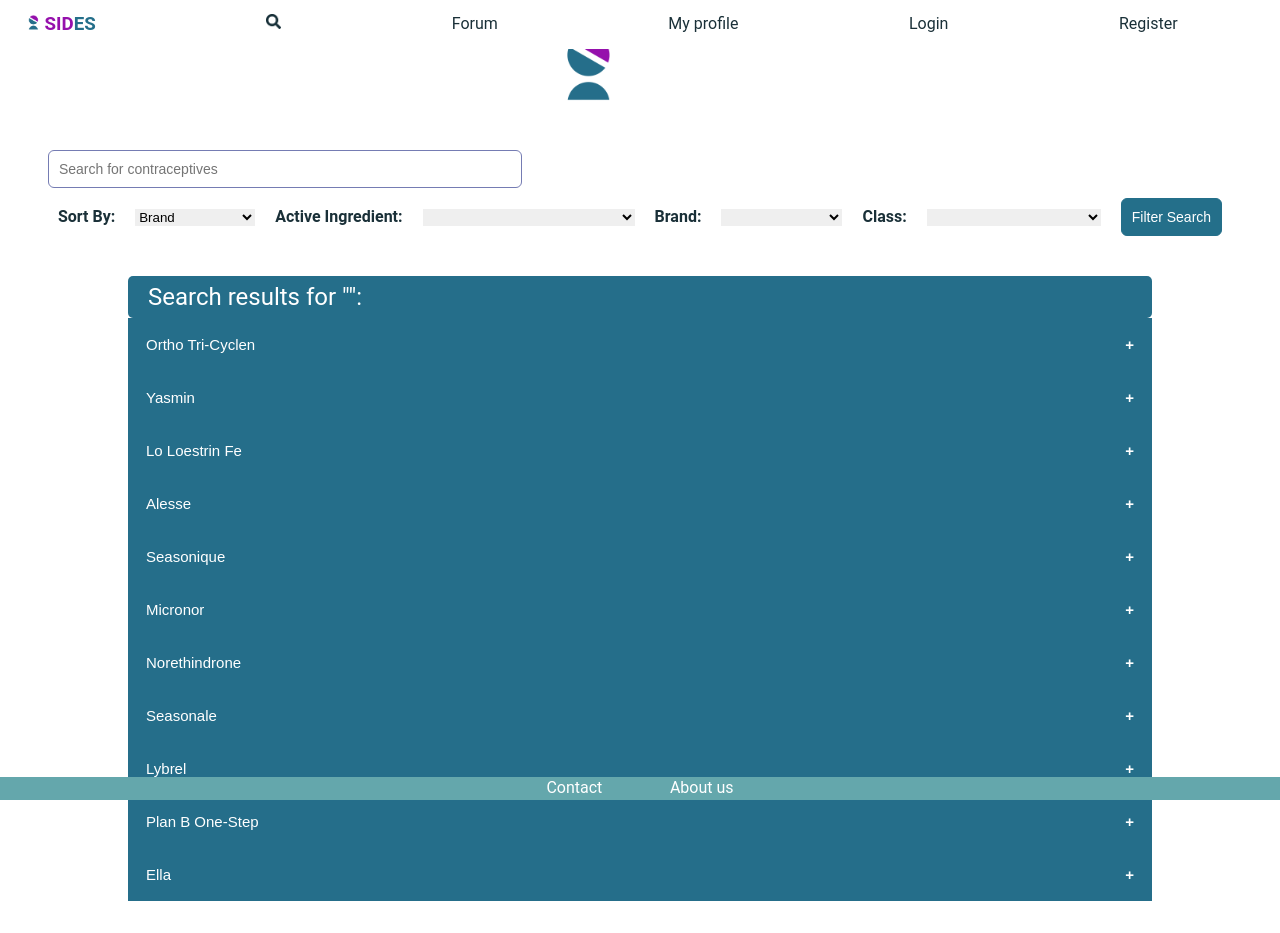
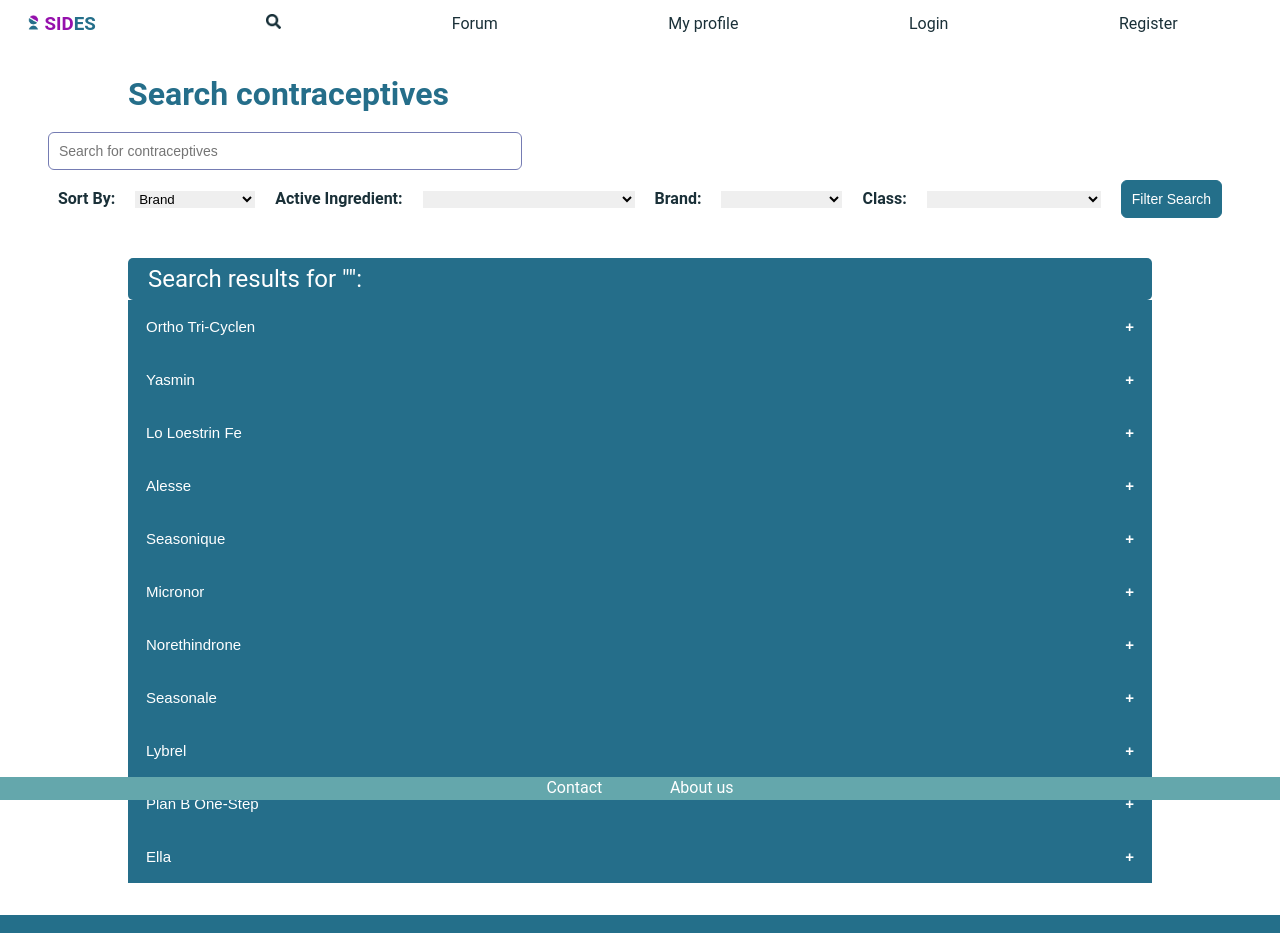
Before and after one commit to cecilia-andersson/SIDES-Web-App-LIMS, a PHP site: page /Drug_profile/s_p.php in a window 1280 px wide. Run offline with PHP 8.4, Linux system fonts and the light colour scheme; data comes from the database, SQL or seed files in the repository; data that the repository does not hold is empty.

Commit message:
Update s_p.php

```diff
--- a/Drug_profile/s_p.php
+++ b/Drug_profile/s_p.php
@@ -136,12 +136,11 @@
 <body>
 
     <header>
-        <sub><img src="../images/SIDES_head.png" alt="SIDES logo" id="logo" width="70" height="70"></sub>
-        <nobr>
         <?php
         include "../navigation.php";
         ?>
     </header>
+    <h2>Search contraceptives </h2>
 
 <?php
 $servername = "localhost";
```
